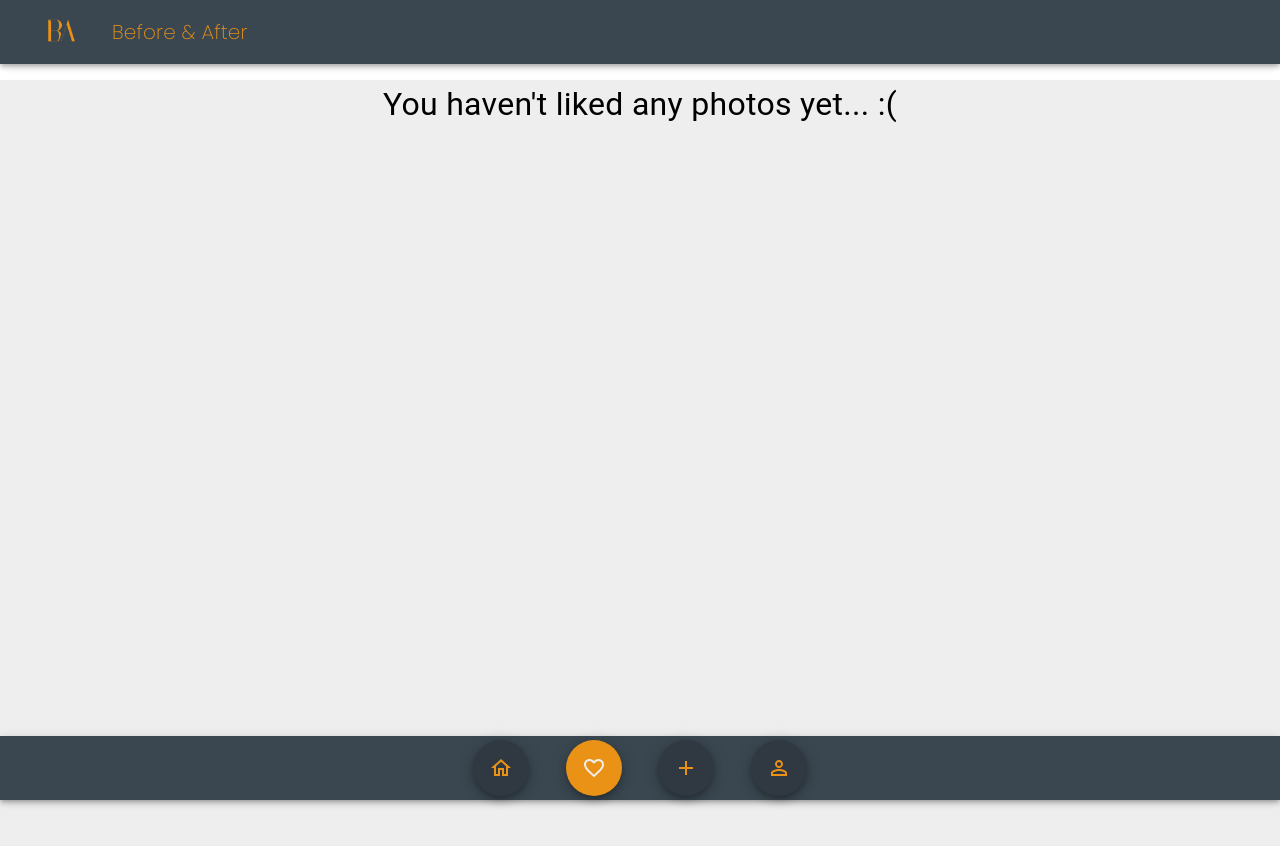
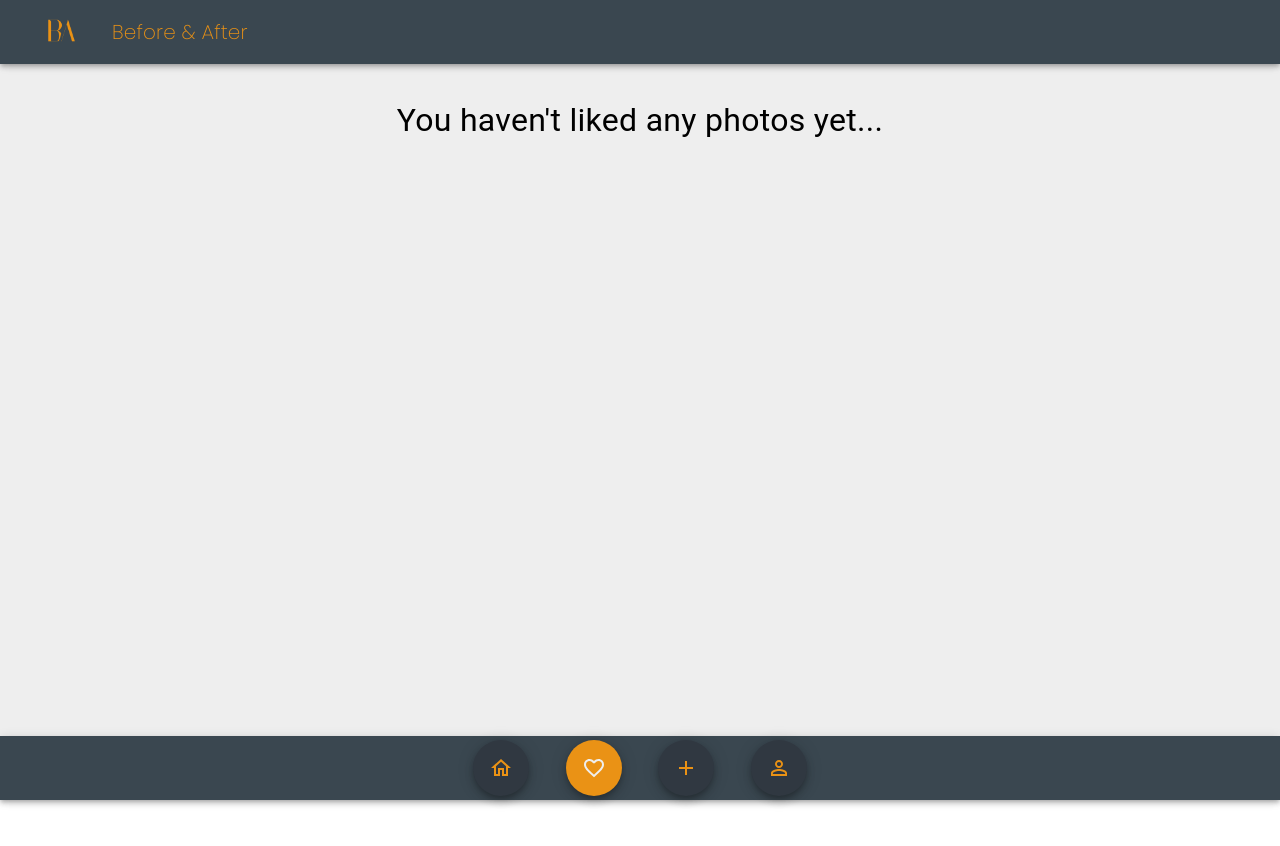
Before and after one commit to magdalenahuget/beforeAfterFrontend, a React (Create React App) app: page /favourites in a window 1280 px wide. Shown: the top 846 px of the page. After the commit the page ends 800 px from the top, so only its background shows below. Built offline with nearby package versions, Linux system fonts and the light colour scheme.

Commit message:
Fix space from top by changing margin to padding and add headline

```diff
--- a/src/components/favourites/Favourites.jsx
+++ b/src/components/favourites/Favourites.jsx
@@ -5,6 +5,7 @@ import Header from '../layout/Header';
 import BottomNav from '../layout/BottomNav';
 import {getUserIdFromToken} from "../../utils/jwtUtils";
 import {Typography} from "@mui/material";
+import Box from "@mui/material/Box";
 
 const Favourites = () => {
     const loggedUserId = getUserIdFromToken();
@@ -19,19 +20,31 @@ const Favourites = () => {
 
     return (
         <>
+            <div>
                 <Header/>
-            {favourites.length > 0 ? (
+                <div style={{ paddingTop: '2em' }}>
+                    {favourites.length > 0 && (
+                        <Typography variant="h4" sx={{ textAlign: 'center', paddingTop: '2em',  }}>
+                            Your Favourite Images
+                        </Typography>
+                    )}
+                    {favourites.length > 0
+                        ? (
                             <ImagesList
                                 images={favourites}
                                 titleText="Your Favourites"
                                 onDeleteImage={handleDeleteImage}
                             />
-            ) : (
-                <Typography sx={{ textAlign: 'center', mt: 10, fontSize: '2em' }}>
-                    You haven't liked any photos yet... :(
+                        )
+                        : (
+                            <Typography sx={{ textAlign: 'center', paddingTop: '2em', fontSize: '2em' }}>
+                                You haven't liked any photos yet...
                             </Typography>
-            )}
+                        )
+                    }
+                </div>
                 <BottomNav/>
+            </div>
         </>
     );
 };
```
Lines whose indentation alone changed are shown as unchanged.
